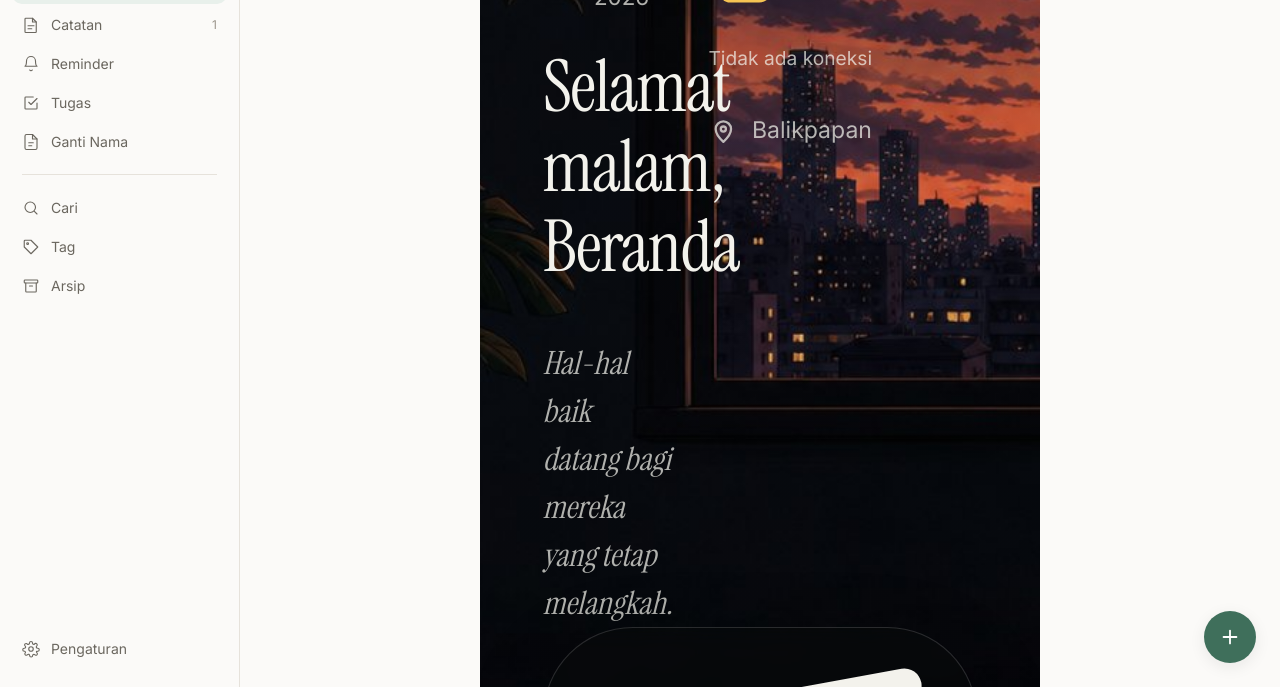
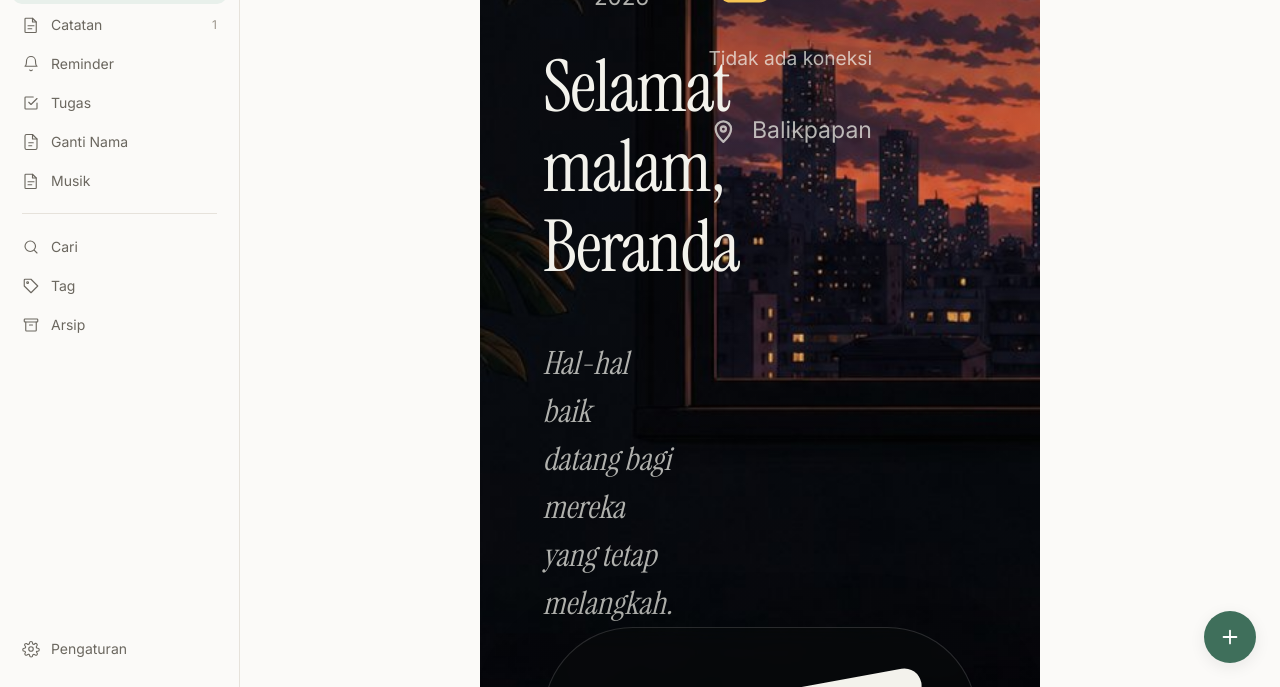
Before and after one commit to hiraneku/Hara, a website: page docs/index.html in a window 1280 px wide. Shown: the part 113-800 px from the top of the page. Drawn offline with Linux system fonts and the light colour scheme; no server answers.

Commit message:
fix(musik): pulihkan navigasi dan relasi layar turunan
Co-authored-by: arena-agent <297053741+arena-agent@users.noreply.github.com>

```diff
--- a/docs/core/router.js
+++ b/docs/core/router.js
@@ -24,11 +24,12 @@ export function registerViews(map, titleMap, indukMap) {
   Object.assign(induk, indukMap || {});
 }
 
-const MUSIK_LAYAR = ['musik', 'musik-set', 'musik-daftar', 'musik-pustaka', 'musik-efek', 'musik-effect', 'musik-eq'];
+const MUSIK_LAYAR = ['musik', 'musik-set', 'musik-daftar', 'musik-pustaka', 'musik-efek', 'musik-effect', 'musik-eq', 'musik-antrean', 'musik-pintar', 'musik-riwayat'];
 /* Persiapan ujian (C8): tiga layar dengan tombol kembali, tanpa navigasi bawah. */
 const UJIAN_LAYAR = ['ujian', 'ujian-ruang', 'ujian-latihan'];
 
-const saudara = (a, b) => induk[a] === b || induk[b] === a;
+const akar = v => { while (induk[v]) v = induk[v]; return v; };
+const saudara = (a, b) => akar(a) === akar(b);
 
 /* Apakah layar sekarang punya induk (dipakai tombol panah kembali). */
 export const adaInduk = () => !!(induk[cur] && views[induk[cur]]);
--- a/docs/index.html
+++ b/docs/index.html
@@ -115,6 +115,7 @@
   <button class="nav-i" data-go="rem"><svg class="ico"><use href="#i-bell"/></svg><span data-i18n="Reminder">Reminder</span></button>
   <button class="nav-i" data-go="task"><svg class="ico"><use href="#i-check2"/></svg><span data-i18n="Tugas">Tugas</span></button>
   <button class="nav-i" data-go="renamer"><svg class="ico"><use href="#i-rename"/></svg><span data-i18n="Ganti Nama">Ganti Nama</span></button>
+  <button class="nav-i" data-go="musik"><svg class="ico"><use href="#i-note"/></svg><span data-i18n="Musik">Musik</span></button>
   <div class="nav-sep"></div>
   <button class="nav-i" data-go="search"><svg class="ico"><use href="#i-search"/></svg><span data-i18n="Cari">Cari</span></button>
   <button class="nav-i" data-go="tags"><svg class="ico"><use href="#i-tag"/></svg><span data-i18n="Tag">Tag</span></button>
@@ -148,6 +149,7 @@
   <button class="sheet-i" data-aksi-cepat="fokus"><svg class="ico" style="color:var(--accent)"><use href="#i-clock"/></svg><span data-i18n="Timer fokus">Timer fokus</span></button>
   <button class="sheet-i" data-aksi-cepat="suara"><svg class="ico" style="color:var(--accent)"><use href="#i-music"/></svg><span data-i18n="Suara latar">Suara latar</span></button>
   <button class="sheet-i" data-aksi-cepat="ujian"><svg class="ico" style="color:var(--accent)"><use href="#i-book"/></svg><span data-i18n="Persiapan ujian">Persiapan ujian</span></button>
+  <button class="sheet-i" data-go="musik"><svg class="ico" style="color:var(--accent)"><use href="#i-note"/></svg><span data-i18n="Musik">Musik</span></button>
   <button class="sheet-i" data-go="renamer"><svg class="ico" style="color:var(--accent)"><use href="#i-rename"/></svg><span data-i18n="Ganti Nama Massal">Ganti Nama Massal</span></button>
 </div>
 
```
